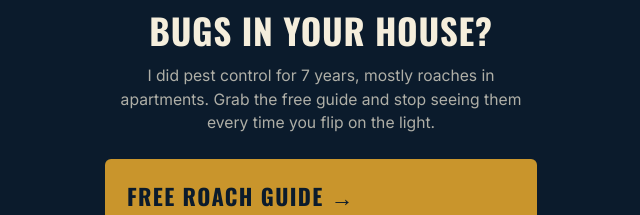
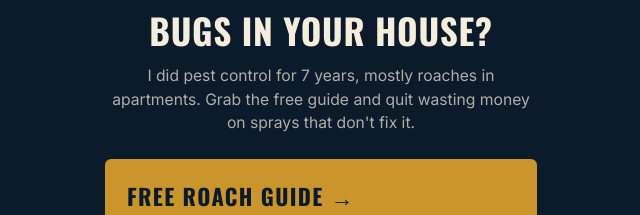
Before and after one commit to gearandgrit27/gearandgrit, a plain HTML site: page start/index.html in a window 1280 px wide. Shown: the part 185-400 px from the top of the page, 319-959 px from the left. Drawn offline with nearby package versions, Linux system fonts and the light colour scheme.

Commit message:
Start page: swap intro line to sprays angle
Co-Authored-By: Claude Opus 5.5 <noreply@anthropic.com>
Claude-Session: https://claude.ai/code/session_0175qYUtJvTtneHLr3CrtjRd

```diff
--- a/start/index.html
+++ b/start/index.html
@@ -50,7 +50,7 @@
   <div class="intro">
     <img src="/eric-headshot.jpg" alt="Eric Bussey">
     <h1>Bugs in your house?</h1>
-    <p>I did pest control for 7 years, mostly roaches in apartments. Grab the free guide and stop seeing them every time you flip on the light.</p>
+    <p>I did pest control for 7 years, mostly roaches in apartments. Grab the free guide and quit wasting money on sprays that don't fix it.</p>
   </div>
 
   <a href="/roaches/" class="guide-main">
```
